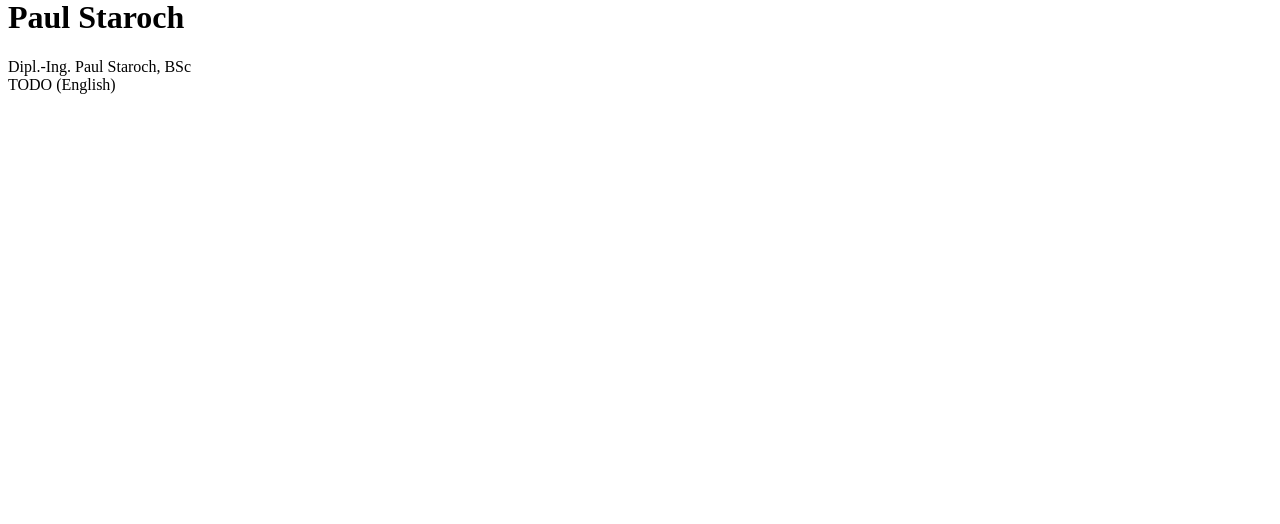
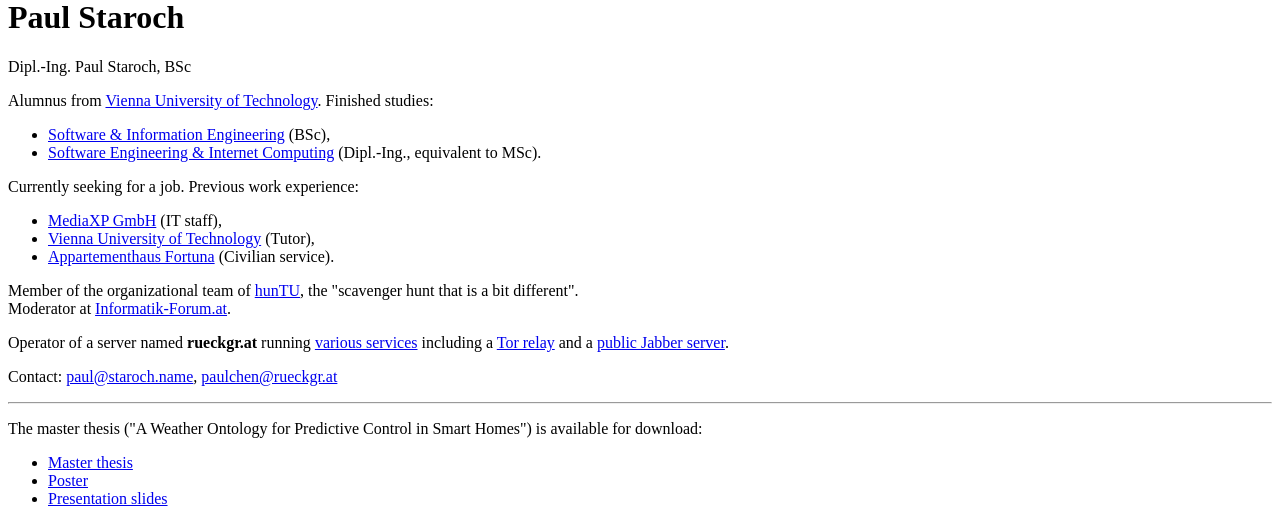
Before and after one commit to paulchen/staroch.name, a PHP site: page /index_en.php in a window 1280 px wide. Shown: the part 330-854 px from the top of the page. Before the commit the page ends 424 px from the top, so only its background shows below. Run offline with PHP 8.4, Linux system fonts and the light colour scheme; data that the repository does not hold is empty; grey boxes are pictures that could not be loaded.

Commit message:
updated English text

```diff
--- a/templates/index_en.php
+++ b/templates/index_en.php
@@ -1,6 +1,46 @@
 <div class="language"><a href="<?php echo $language_links['de']; ?>" title="Deutsch"><img alt="Deutsch" src="/images/de.png" /></a></div>
 <h1>Paul Staroch</h1>
 <div class="degree">Dipl.-Ing. Paul Staroch, BSc</div>
-<div>
-	TODO (English)
+<div class="introduction">
+	<p>
+	Alumnus from <a href="http://www.tuwien.ac.at/en/tuwien_home/">Vienna University of Technology</a>. Finished studies:
+	<ul>
+		<li><a href="http://www.informatik.tuwien.ac.at/lehre/studien/bachelor/software-and-information-engineering">Software &amp; Information Engineering</a> (BSc),</li>
+		<li><a href="http://www.informatik.tuwien.ac.at/lehre/studien/master/software-engineering-and-internet-computing">Software Engineering &amp; Internet Computing</a> (Dipl.-Ing., equivalent to MSc).</li>
+	</ul>
+	</p>
+
+	<p>
+	Currently seeking for a job. Previous work experience:
+	<ul>
+		<li><a href="http://www.mediaxp.de/en/">MediaXP GmbH</a> (IT staff),</li>
+		<li><a href="http://www.tuwien.ac.at/en/tuwien_home">Vienna University of Technology</a> (Tutor),</li>
+		<li><a href="http://www.fortuna-swa.at/home/haeuser/appartementhaus">Appartementhaus Fortuna</a> (Civilian service).</li>
+	</ul>
+	</p>
+
+	<p>
+	Member of the organizational team of <a href="http://huntu.at/">hunTU</a>, the &quot;scavenger hunt that is a bit different&quot;.
+	<br />
+	Moderator at <a href="http://www.informatik-forum.at/">Informatik-Forum.at</a>.
+	</p>
+
+	<p>
+	Operator of a server named <b>rueckgr.at</b> running <a href="https://rueckgr.at/">various services</a> including a <a href="https://tor.rueckgr.at">Tor relay</a> and a <a href="https://jabber.rueckgr.at/">public Jabber server</a>.
+	</p>
+
+	<p>
+	Contact: <a href="mailto:paul@staroch.name">paul@staroch.name</a>, <a href="mailto:paulchen@rueckgr.at">paulchen@rueckgr.at</a>
+	</p>
+
+	<hr />
+
+	<p>
+	The master thesis (&quot;A Weather Ontology for Predictive Control in Smart Homes&quot;) is available for download:
+	<ul>
+		<li><a href="/thesis/thesis.pdf">Master thesis</a></li>
+		<li><a href="/thesis/poster.pdf">Poster</a></li>
+		<li><a href="/thesis/presentation.pdf">Presentation slides</a></li>
+	</ul>
+	</p>
 </div>
```
